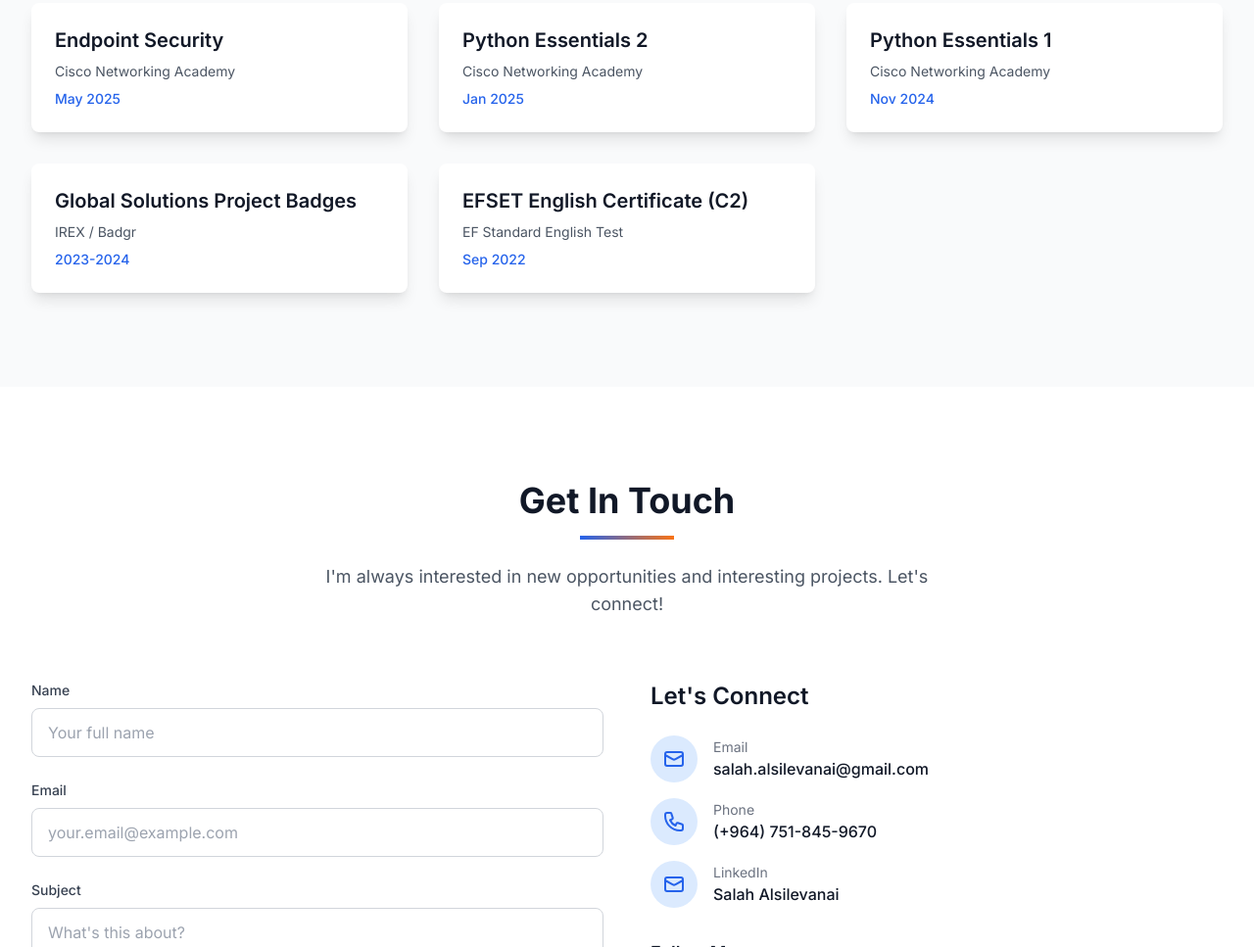
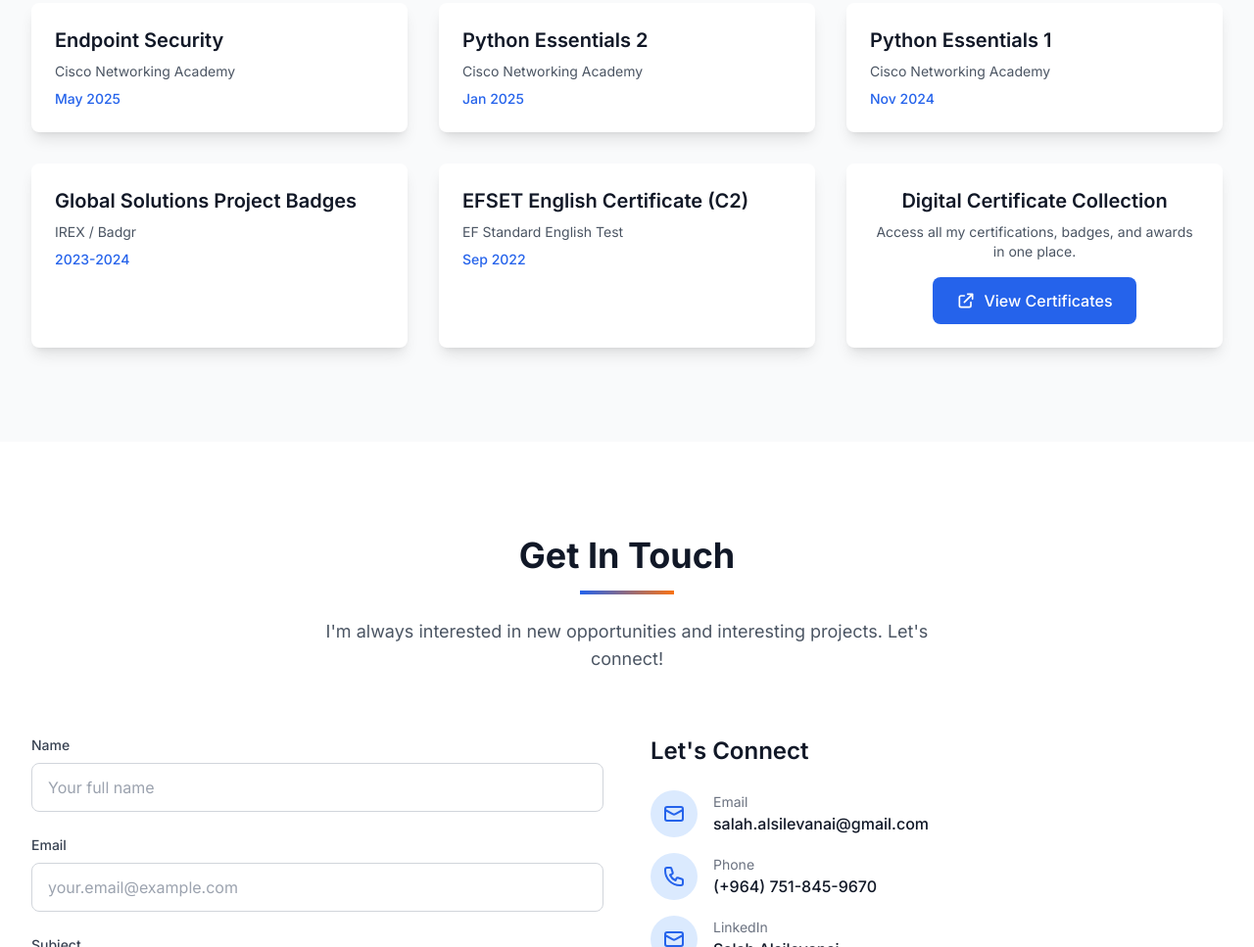
Before and after one commit to salah-alsilevanai/salah.alsilevanai.com, a website built with Vite: page index.html in a window 1280 px wide. Shown: the part 4336-5303 px from the top of the page at 98% size. Built offline with nearby package versions, Linux system fonts and the light colour scheme.

Commit message:
add view certificates button

```diff
--- a/index.html
+++ b/index.html
@@ -825,6 +825,39 @@
             <p class="text-gray-600 mb-2 text-sm">EF Standard English Test</p>
             <p class="text-primary-600 font-medium text-sm">Sep 2022</p>
           </div>
+          <!-- Get Certificates Card -->
+          <div
+            class="bg-white p-6 rounded-lg shadow-lg hover:shadow-xl transition-shadow duration-300 fade-in-element flex flex-col items-center justify-center text-center"
+          >
+            <h3 class="text-xl font-semibold text-gray-900 mb-2">
+              Digital Certificate Collection
+            </h3>
+            <p class="text-gray-600 mb-4 text-sm">
+              Access all my certifications, badges, and awards in one place.
+            </p>
+            <a
+              href="https://dub.sh/salah-cv"
+              target="_blank"
+              rel="noopener noreferrer"
+              class="inline-flex items-center space-x-2 bg-primary-600 hover:bg-primary-700 text-white px-6 py-3 rounded-lg font-medium transition-all duration-300 hover:scale-105"
+            >
+              <svg
+                class="w-5 h-5"
+                fill="none"
+                stroke="currentColor"
+                viewBox="0 0 24 24"
+                xmlns="http://www.w3.org/2000/svg"
+              >
+                <path
+                  stroke-linecap="round"
+                  stroke-linejoin="round"
+                  stroke-width="2"
+                  d="M10 6H6a2 2 0 00-2 2v10a2 2 0 002 2h10a2 2 0 002-2v-4M14 4h6m0 0v6m0-6L10 14"
+                ></path>
+              </svg>
+              <span>View Certificates</span>
+            </a>
+          </div>
         </div>
       </div>
     </section>
```
